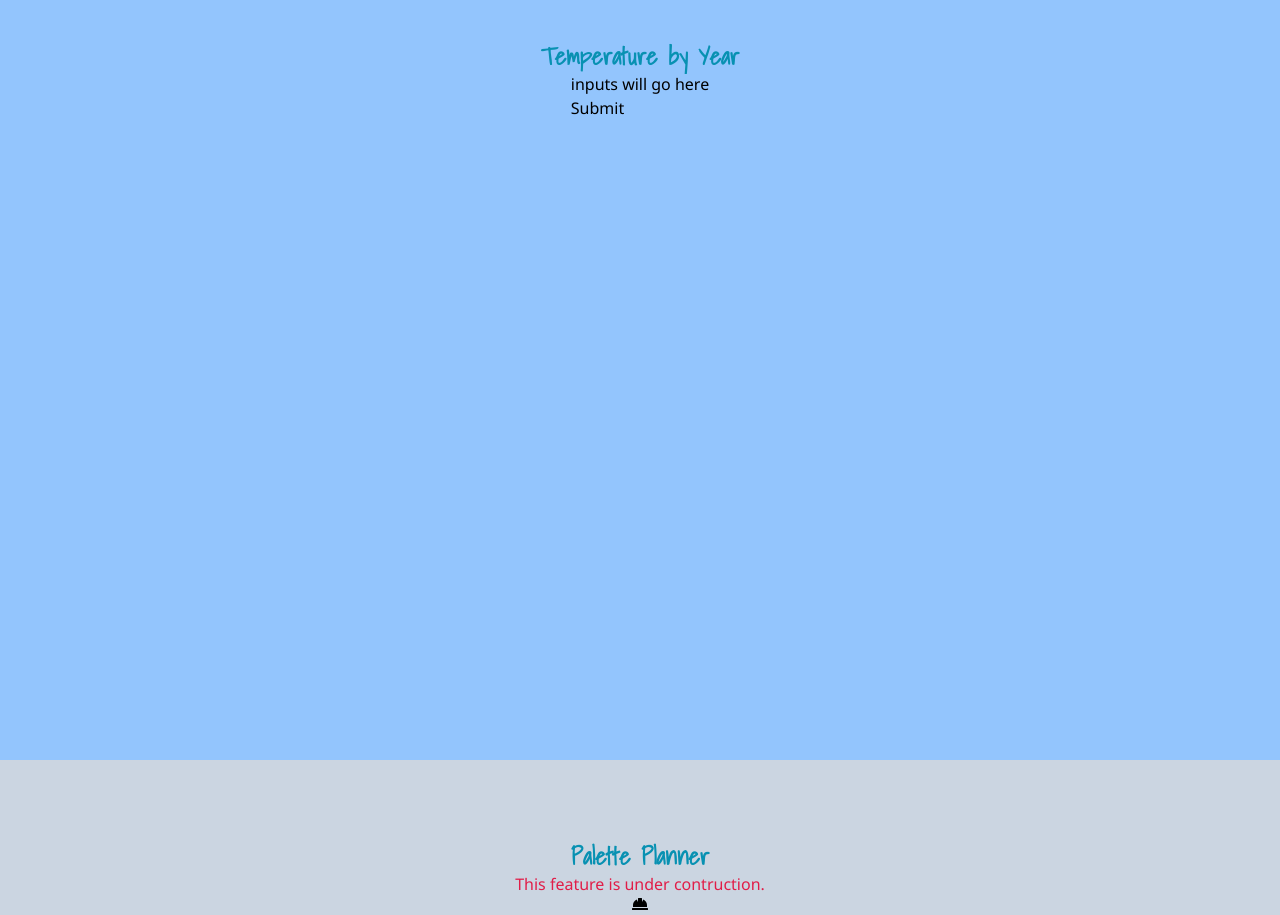
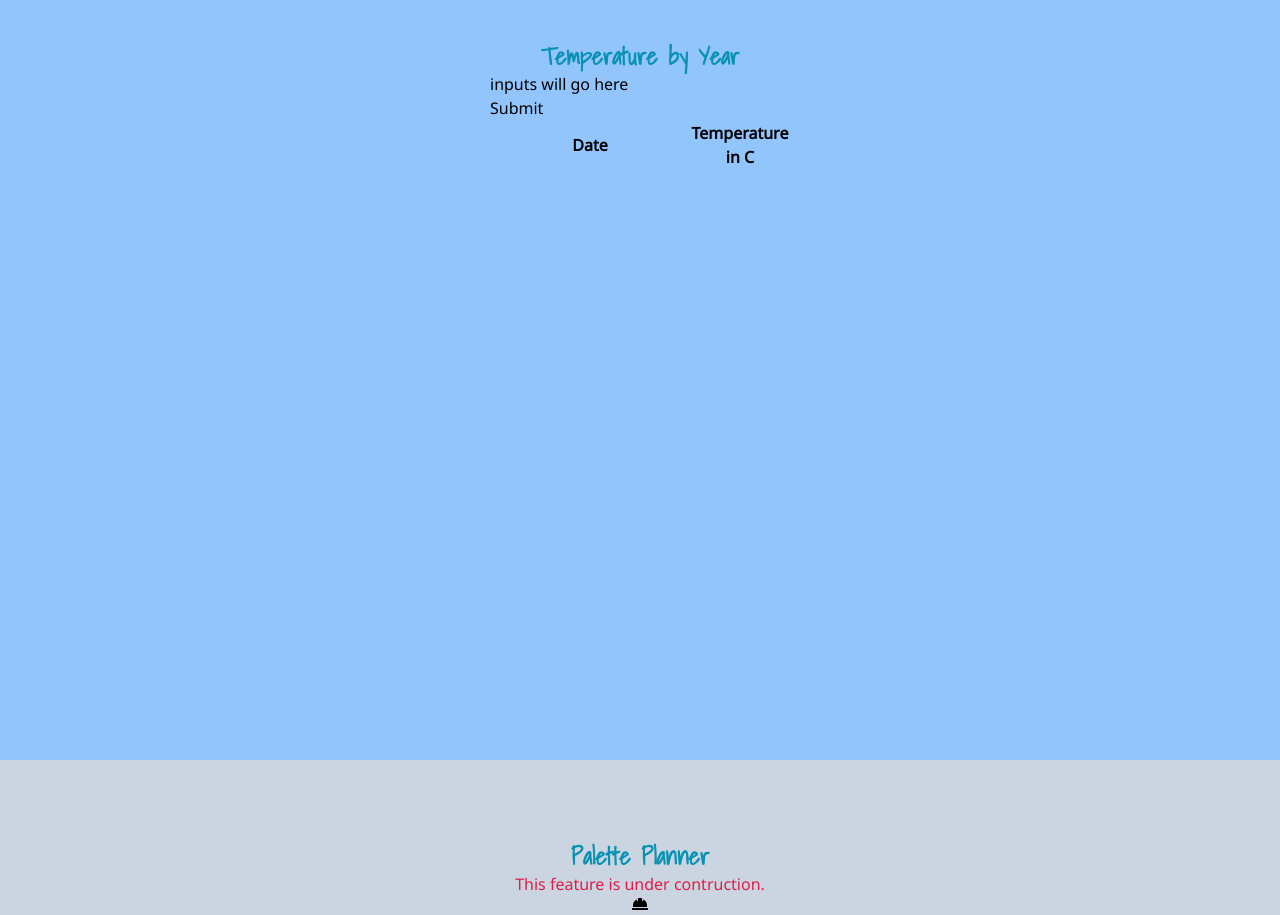
Before and after one commit to shelleymcq/temperature, a Next.js app: page / in a window 1280 px wide. Shown: the part 840-1755 px from the top of the page. Built offline with nearby package versions, Linux system fonts and the light colour scheme.

Commit message:
added rc-table to handle temperature table

```diff
--- a/package.json
+++ b/package.json
@@ -12,6 +12,7 @@
     "eslint": "8.36.0",
     "eslint-config-next": "13.2.4",
     "next": "13.2.4",
+    "rc-table": "^7.31.1",
     "react": "18.2.0",
     "react-dom": "18.2.0",
     "react-icons": "^4.8.0"
--- a/pages/temperature.js
+++ b/pages/temperature.js
@@ -1,18 +1,44 @@
+import { useState } from 'react'
 import { Shadows_Into_Light } from 'next/font/google'
+import Table from 'rc-table'
 
 const shadows = Shadows_Into_Light({
   subsets: ['latin'],
   weight: ['400'],
 })
 
-// TODO: put token in .env
+const columns = [
+  {
+    title: 'Date',
+    dataIndex: 'date',
+    key: 'date',
+    width: 200,
+  },
+  {
+    title: 'Temperature in C',
+    dataIndex: 'value',
+    key: 'value',
+    width: 100,
+  }
+]
+
 const noaaToken = "oTpqrhNkWQBIbOWgrvJrCUeJdRKIhbac";
 // TODO: replace hardcoded city and year with user inputs
 const city = 'CITY:US060018';
 const year = 2002;
 
+const initialData = [
+  {
+    date: '',
+    value: '',
+  }
+]
+
 const Temperature = () => {
+  const [temperatures, setTemperatures] = useState(initialData)
   // Step 1: fetch station code using input city
+  // Step 2: fetch year's data with station code
+  // Step 3: display date and temps in table
   const fetchTemps = async () => {
     try {
       const res = await fetch(
@@ -47,7 +73,9 @@ const Temperature = () => {
           }
       );
       const yearData = await data.json();
-      console.log(yearData.results);  // returns array of day objects with 'date' = date and 'value' = temperature in celcius
+      const tableData = yearData.results;
+      console.log(tableData);  // logs array of day objects with 'date' = date and 'value' = temperature in celcius
+      setTemperatures(tableData);
     } catch (err) {
         console.error(err);
     }
@@ -61,6 +89,7 @@ const Temperature = () => {
       <div>
         <p>inputs will go here</p>
         <button onClick={fetchTemps}>Submit</button>
+        <Table columns={columns} data={temperatures} />
       </div>
     </div>
   )
```
Also changed, not shown: 1 other file (tests, documents, lock files or other folders).
